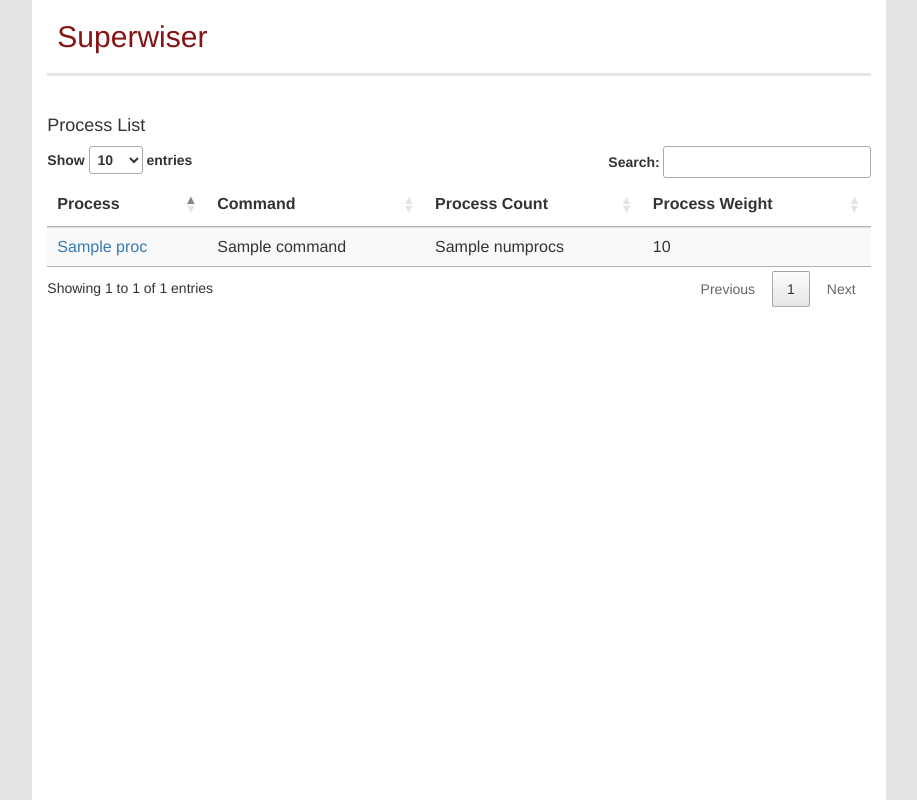
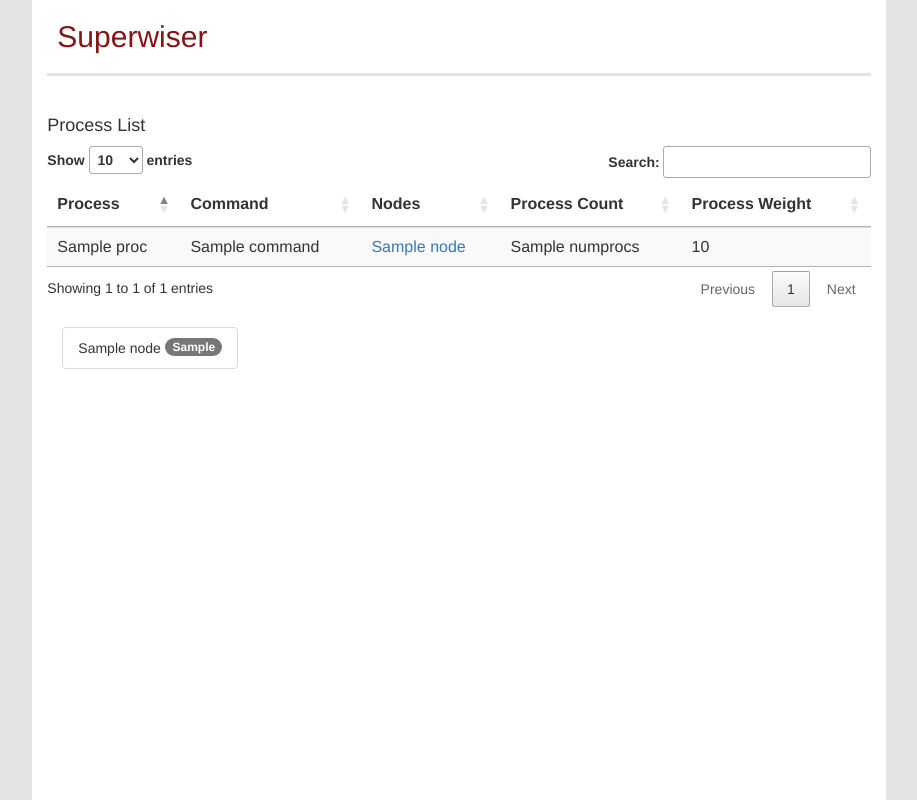
Before and after one commit to vishalg0wda/superwiser, a Python web app: template superwiser/master/templates/index.html in a window 1280 px wide. Shown: the whole page, without its empty margins (181-1098 px from the left). Run offline with Jinja, Linux system fonts and the light colour scheme; the template is opened without the code that fills it: most values are stand-ins (such as "Sample title", 1, 10 or a date in 2020); some libraries are stand-ins or nearby versions.

Commit message:
Add node stats in web UI
Conflicts:
	superwiser/master/web.py

```diff
--- a/superwiser/master/templates/main_container.html
+++ b/superwiser/master/templates/main_container.html
@@ -8,6 +8,7 @@
                 <tr>
                     <th>Process</th>
                     <th>Command</th>
+                    <th>Nodes</th>
                     <th>Process Count</th>
                     <th>Process Weight</th>
                 </tr>
@@ -15,13 +16,29 @@
             <tbody>
             {% for proc in all_procs %}
                 <tr>
-                    <td><a href="http://{{ proc.node }}:9001/" target="_blank">{{ proc.name }}</a></td>
+                    <td>{{ proc.name }}</td>
                     <td>{{ proc.command }}</td>
+                    <td>
+                    {% for node in proc.nodes %}
+                        <a href="http://{{ node.node_ip }}:9001/" target="_blank">{{ node.name }}</a>
+                    {% endfor %}
+                    </td>
                     <td>{{ proc.numprocs }}</td>
                     <td>{{ proc.weight }}</td>
                 </tr>
             {% endfor %}
-            <tbody>
-        <table>
+            </tbody>
+        </table>
+    </div>
+
+    <div style="margin-top: 20px;" class="col-lg-3 col-md-3 col-sm-12">
+        <ul class="list-group">
+            {% for node in all_nodes %}
+            <li class="list-group-item">
+            <span class="badge">{{ node.node_ip }}</span>
+                {{ node.name }}
+            </li>
+            {% endfor %}
+        </ul>
     </div>
 </div>
--- a/superwiser/master/templates/status_page.html
+++ b/superwiser/master/templates/status_page.html
@@ -16,11 +16,9 @@
             </div>
         </div>
         <div class"row">
-            <div>
-                <div class="main-container">
-                    {% block maincontainer %}
-                    {% endblock %}
-                </div>
+            <div class="main-container">
+                {% block maincontainer %}
+                {% endblock %}
             </div>
         </div>
     </div>
```
Also changed, not shown: superwiser/master/endpoints.py (+23 -8 lines).
